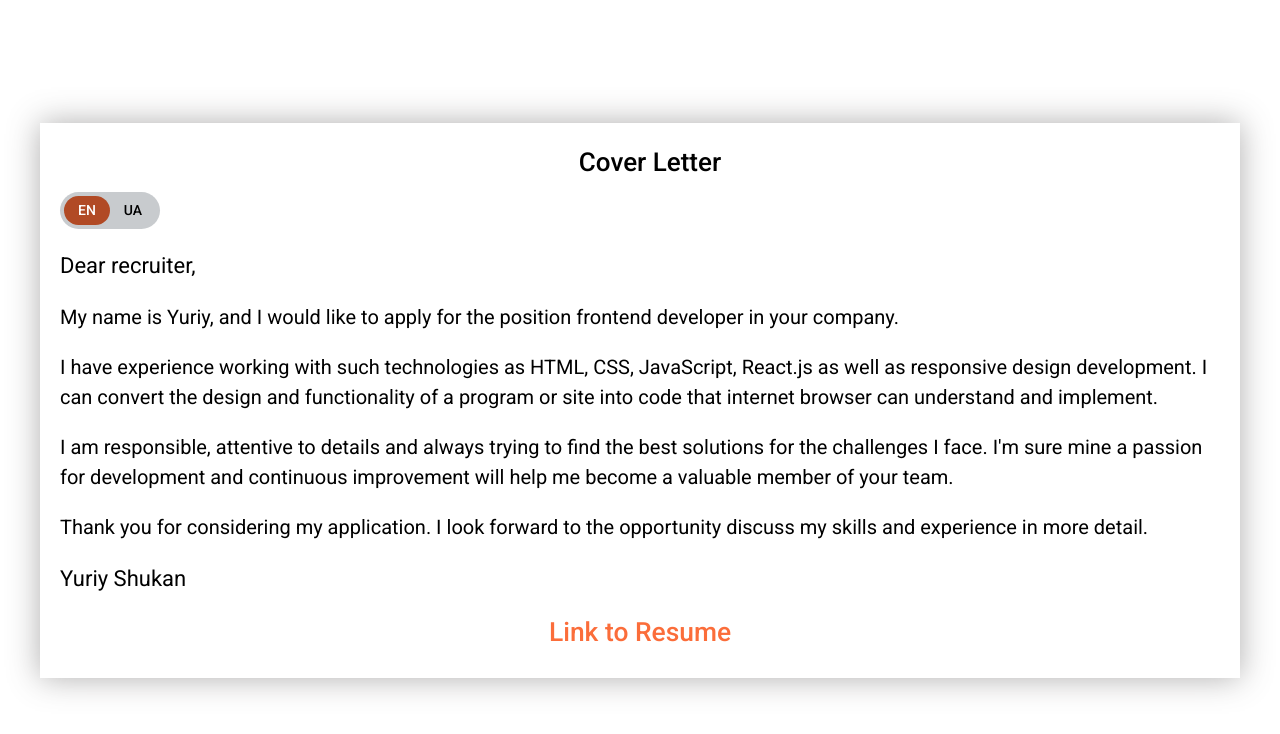
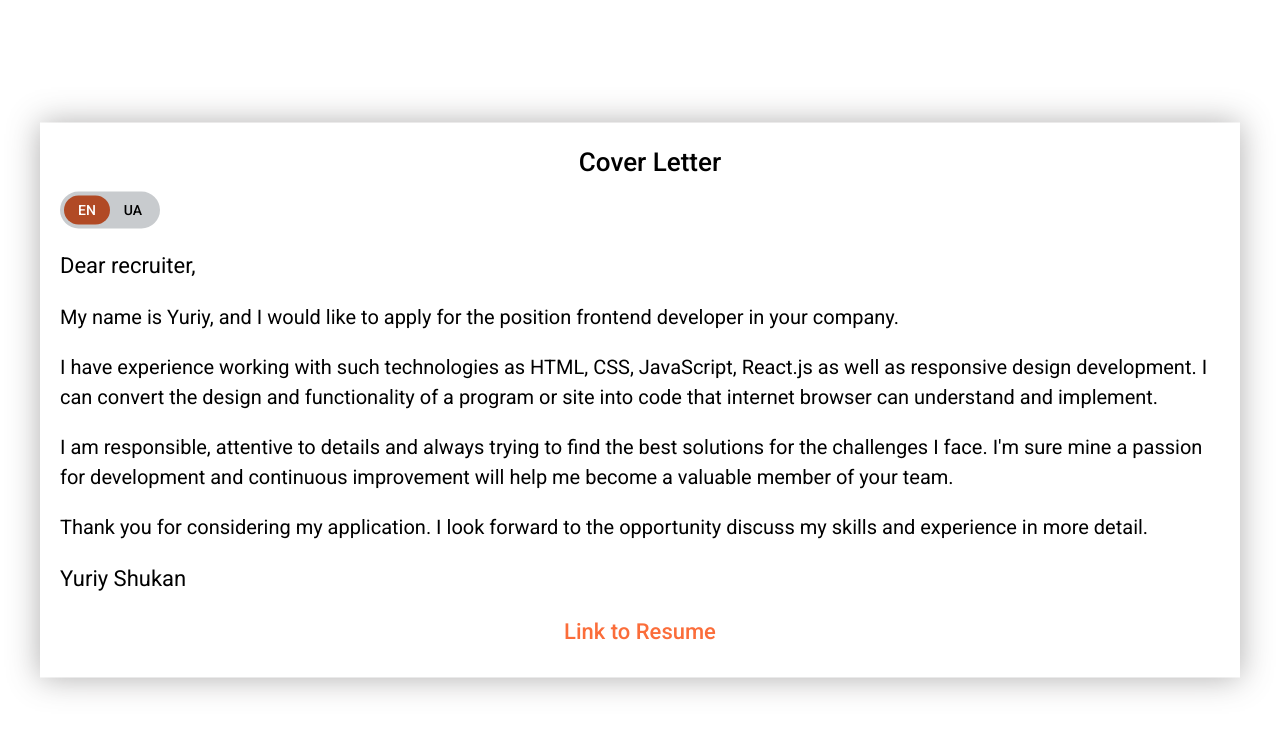
Before and after one commit to Yuriy2223/project-r, a website built with Vite: page index.html in a window 1280 px wide. In both pictures the pointer is over the link "Link to Resume". Built offline with nearby package versions, Linux system fonts and the light colour scheme.

Commit message:
corrected

```diff
--- a/css/styles.css
+++ b/css/styles.css
@@ -152,12 +152,12 @@ body {
   font-weight: 500;
   line-height: 1.5;
   font-size: 22px;
-  color: var(--color-decorative);
+  color: var(--color-languages-dark);
 }
 
 .cover_letter-link:hover {
-  transform: scale(1.2);
-  transition: scale 1s ease;
+  color: var(--color-decorative);
+  transition: color 0.5s ease;
 }
 
 .is-active-language {
```
